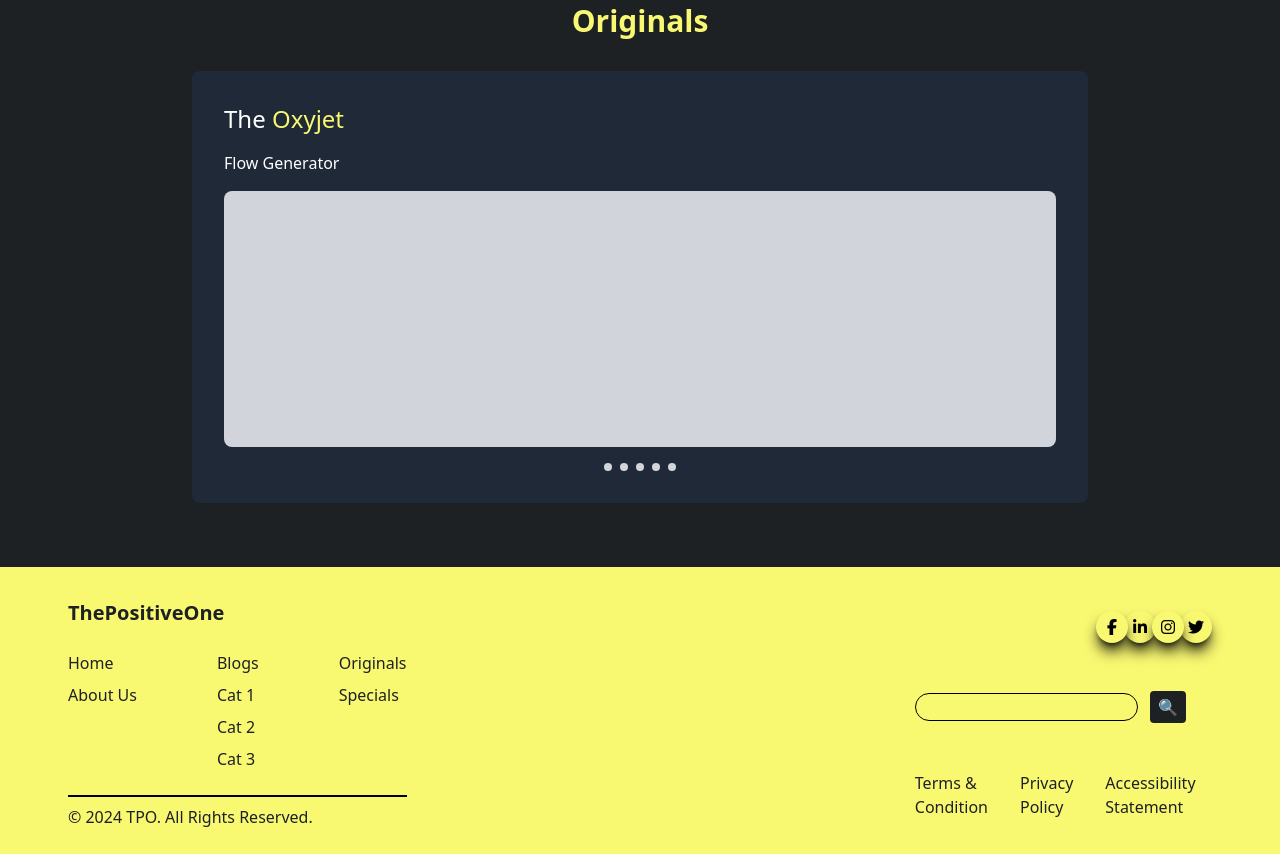
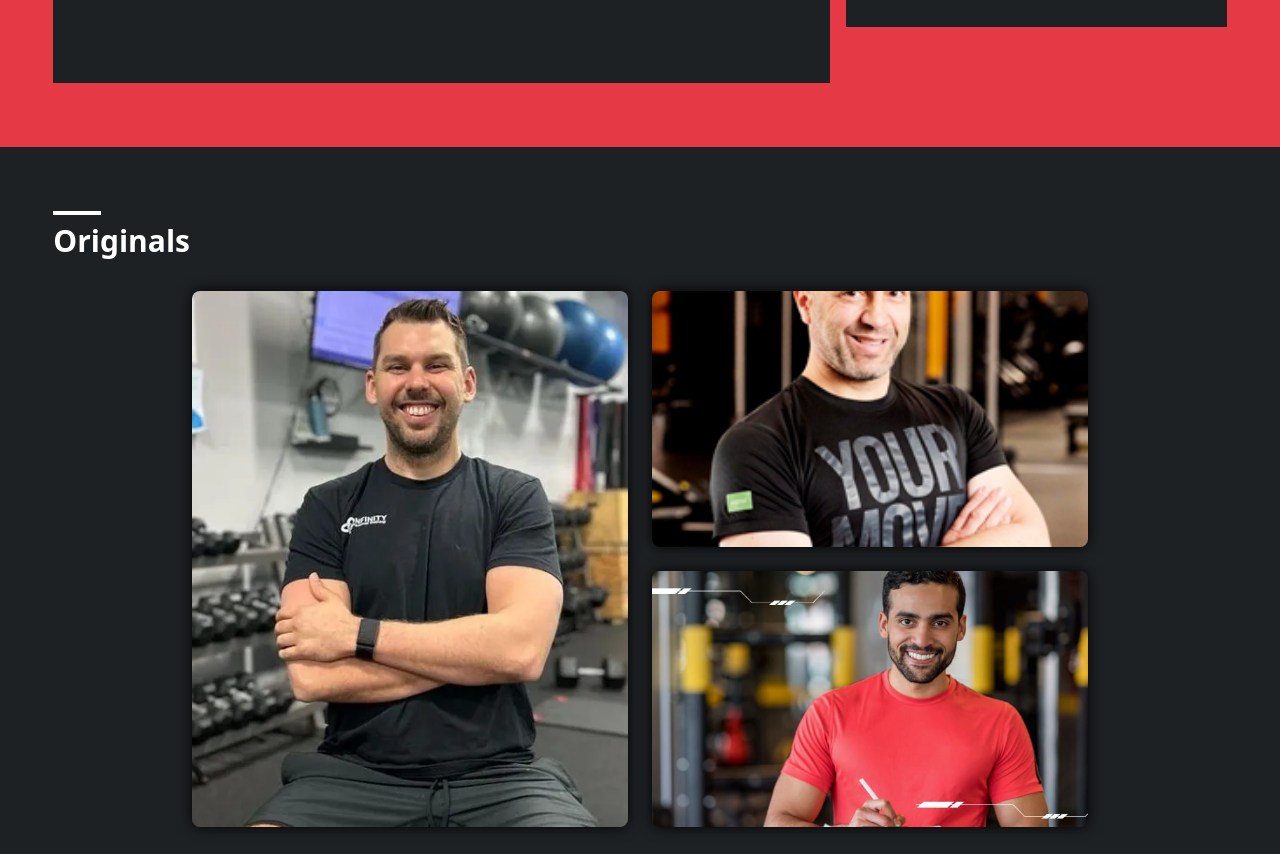
Before and after one commit to zubayertahmid/thepositiveone, a plain HTML site: page index.html in a window 1280 px wide. Shown: the part 2566-3420 px from the top of the page. Drawn offline with nearby package versions, Linux system fonts and the light colour scheme.

Commit message:
rework of Originals section

```diff
--- a/index.html
+++ b/index.html
@@ -266,10 +266,10 @@
 
       <!-- Hero Lower Section -->
       <section
-        class="grid lg:grid-cols-2 md:grid-cols-2 grid-cols-1 mt-24 relative"
+        class="grid lg:grid-cols-2 md:grid-cols-2 grid-cols-1 mt-24 relative w-11/12 mx-auto"
       >
         <!-- Left Side Text Container -->
-        <div class="max-w-4xl mx-auto px-10 mb-16 relative z-10">
+        <div class="max-w-4xl mx-auto mb-16 relative z-10">
           <!-- Horizontal Line above the text -->
           <div class="w-12 h-1 bg-light-yellow mb-2"></div>
           <h2 class="text-3xl font-bold text-light-yellow mb-4">About Us</h2>
@@ -314,9 +314,15 @@
         </div>
       </section>
 
-      <section class="bg-highlight-red py-16 px-4">
-        <h2 class="text-3xl font-bold mb-8 text-center">Highlights</h2>
-        <div class="grid grid-cols-3 gap-4 max-w-4xl mx-auto">
+      <section class="bg-highlight-red py-16">
+        <div class="w-11/12 mx-auto">
+          <!-- Horizontal Line above the text -->
+          <div class="w-12 h-1 bg-light-yellow mb-2"></div>
+          <h2 class="text-3xl font-bold mb-8 text-left text-light-yellow">
+            Highlights
+          </h2>
+        </div>
+        <div class="grid grid-cols-3 gap-4 mx-auto w-11/12">
           <div
             class="bg-dark-gray aspect-square flex items-center justify-center text-4xl font-bold"
           >
@@ -345,23 +351,48 @@
         </div>
       </section>
 
-      <section class="py-16 px-4">
-        <h2 class="text-3xl font-bold text-light-yellow mb-8 text-center">
-          Originals
-        </h2>
-        <div class="max-w-4xl mx-auto bg-gray-800 rounded-lg p-8">
-          <h3 class="text-2xl mb-4">
-            The <span class="text-light-yellow">Oxyjet</span>
-          </h3>
-          <p class="mb-4">Flow Generator</p>
-          <!-- Replace with actual image -->
-          <div class="bg-gray-300 h-64 w-full rounded-lg mb-4"></div>
-          <div class="flex justify-center space-x-2">
-            <span class="w-2 h-2 bg-gray-300 rounded-full"></span>
-            <span class="w-2 h-2 bg-gray-300 rounded-full"></span>
-            <span class="w-2 h-2 bg-gray-300 rounded-full"></span>
-            <span class="w-2 h-2 bg-gray-300 rounded-full"></span>
-            <span class="w-2 h-2 bg-gray-300 rounded-full"></span>
+      <section class="py-16 w-11/12 mx-auto">
+        <!-- Horizontal Line above the text -->
+        <div class="w-12 h-1 bg-white mb-2"></div>
+        <h2 class="text-3xl font-bold text-white mb-8 text-left">Originals</h2>
+
+        <div class="grid grid-cols-1 md:grid-cols-2 gap-6 max-w-4xl mx-auto">
+          <!-- Large Card -->
+          <div class="md:col-span-1 flex items-center justify-center">
+            <div
+              class="shadow-[0px_0px_14px_rgba(0,0,0,1)] relative w-full h-full rounded-lg"
+            >
+              <img
+                src="./images/img2.png"
+                alt="Large Card"
+                class="w-full h-full object-cover rounded-lg"
+              />
+            </div>
+          </div>
+
+          <!-- Two Small Cards -->
+          <div class="md:col-span-1 grid grid-cols-1 gap-6">
+            <!-- Small Card 1 -->
+            <div
+              class="shadow-[0px_0px_14px_rgba(0,0,0,1)] rounded-lg relative"
+            >
+              <img
+                src="./images/img4.png"
+                alt="Small Card 1"
+                class="w-full h-64 object-cover rounded-lg"
+              />
+            </div>
+
+            <!-- Small Card 2 -->
+            <div
+              class="shadow-[0px_0px_14px_rgba(0,0,0,1)] rounded-lg relative"
+            >
+              <img
+                src="./images/img5.png"
+                alt="Small Card 2"
+                class="w-full h-64 object-cover rounded-lg"
+              />
+            </div>
           </div>
         </div>
       </section>
```
